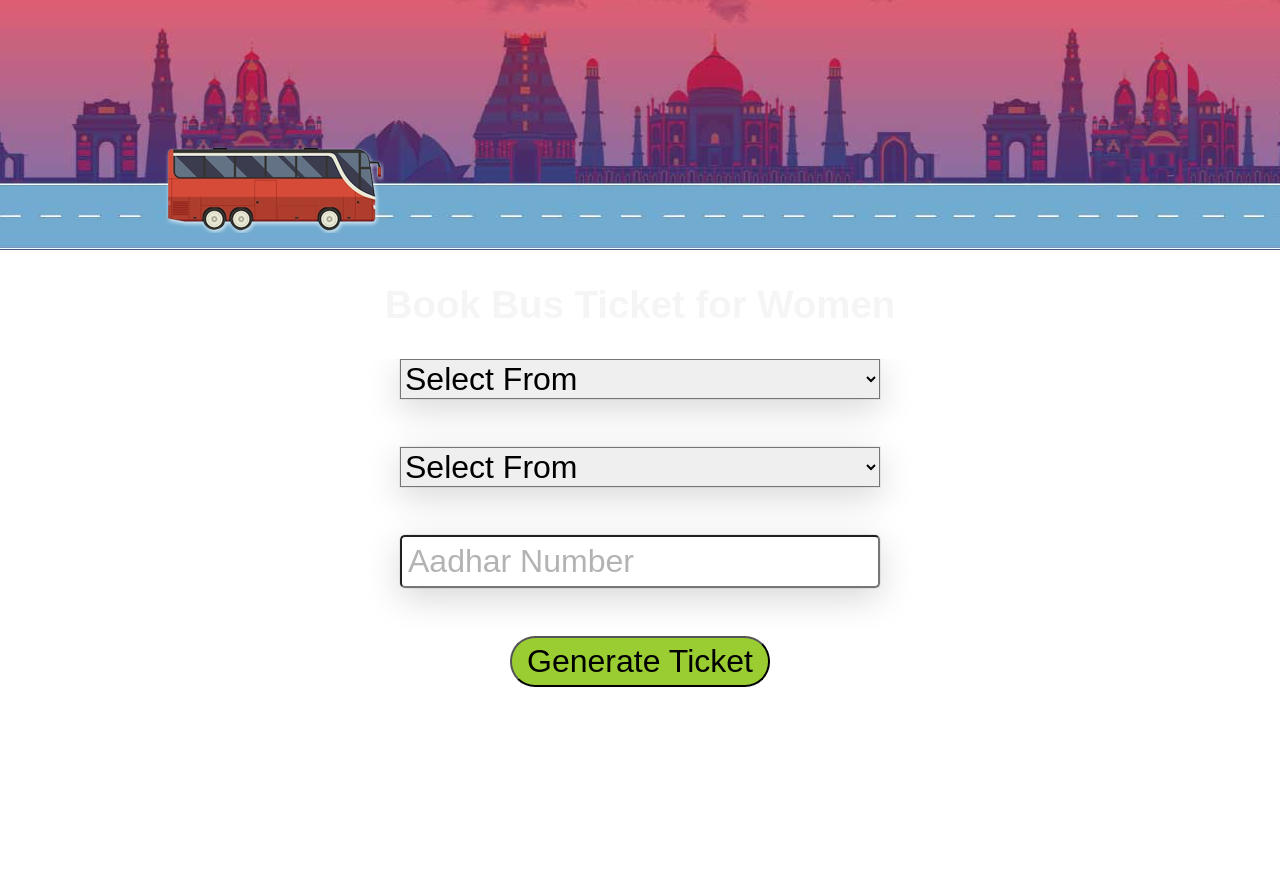
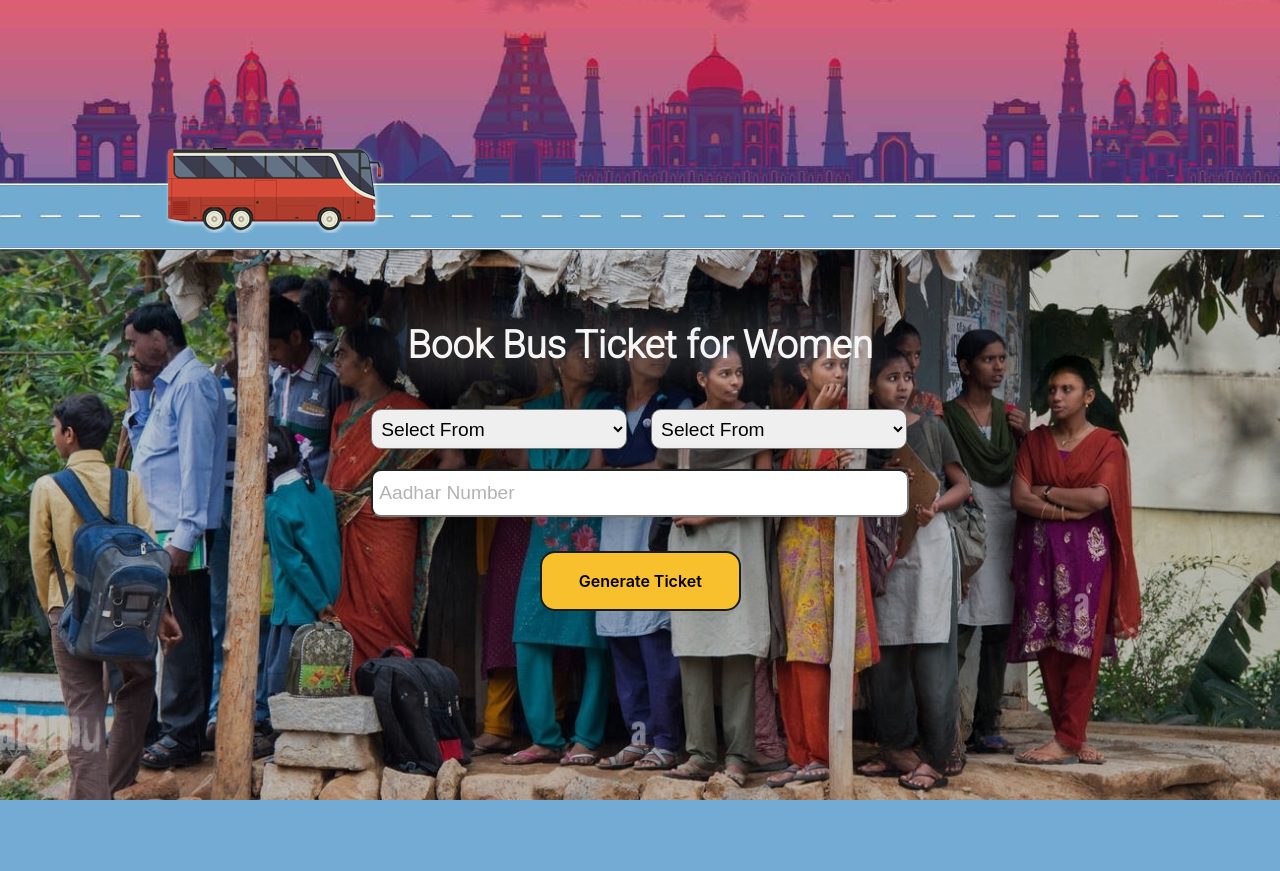
Before and after one commit to linuxchunk/Women_bus_free_ticket, a Flask app: template templates/home.html in a window 1280 px wide. After the commit the page ends 800 px from the top, so only its background shows below. Run offline with Flask 3, Linux system fonts and the light colour scheme; the template is opened without the code that fills it, so the values that code supplies are empty.

Commit message:
changes made

```diff
--- a/templates/home.html
+++ b/templates/home.html
@@ -20,8 +20,11 @@
       </div>
     </div>
     <main>
+      <div class="container">
         <h1>Book Bus Ticket for Women</h1>
         <form method="POST" action="/">
+          <div class="input_holder">
+            <div class="dropdown">
               <!-- <label for="startPoint">Starting Point:</label> -->
               <select id="startPoint" name="startPoint" required>
                 <option value="">Select From</option>
@@ -29,7 +32,6 @@
                 <option value="2">Stop 2</option>
                 <option value="3">Stop 3</option>
               </select>
-        <br /><br />
 
               <!-- <label for="destination">Destination:</label> -->
               <select id="destination" name="destination" required>
@@ -38,8 +40,8 @@
                 <option value="5">Stop 5</option>
                 <option value="6">Stop 6</option>
               </select>
-          <br /><br />
-
+            </div>
+            <div>
               <!-- <label for="Aadhar_number">Aadhar number:</label> -->
               <input
                 type="text"
@@ -50,10 +52,28 @@
                 max="999999999999"
                 required
               /><br /><br />
+            </div>
+          </div>
+          <button type="submit" class="open-button" id="modal">Generate Ticket</button>
+        </form>
+
+        <dialog class="modal" id="modal">
+          <div>
+            {% if message %}
+            <p>{{ message }}</p>
+            {% endif %} {% if qr_code %}
+            <img src="{{ qr_code }}" alt="QR Code" />
+            {% endif %}
+          </div>
+          <button class="button close-button">close modal</button>
+        </dialog>
+
+      </div>
+    </main>
 
 
-        <button type="submit">Generate Ticket</button>
-      </form>
-    </main>
+    <script src="script.js"></script>
+    <script src="pop.js"></script>
+
   </body>
 </html>
--- a/templates/index.css
+++ b/templates/index.css
@@ -1,21 +1,25 @@
-body{
+@import url('https://fonts.googleapis.com/css2?family=Roboto:wght@300&display=swap');
+body {
   margin: 0;
   padding: 0;
-    font-family: 'Roboto Regular',sans-serif;
+  font-family: 'Roboto', sans-serif;
   box-sizing: border-box;
   line-height: 1.5;
+  overflow: hidden;
 }
 
-*, ::after, ::before {
+*,
+::after,
+::before {
   box-sizing: border-box;
 }
-.bg1{
+.bg1 {
   height: 20%;
 }
 #bg {
-    margin-top:-100px;
+  margin-top: -100px;
   height: 350px;
-    width:100%;
+  width: 100%;
   background: url(img/Bus_Banner01.jpg) repeat-x;
   animation: animate-background linear 50s infinite;
   transform: scale(1);
@@ -31,23 +35,23 @@ body{
     background-position: -1350px;
   }
 }
-.Bus1{
+.Bus1 {
   margin-top: 15rem;
   margin-bottom: 5rem;
   margin-left: 10rem;
   text-align: left;
   padding: 5px;
 }
-main{
-    height: 74.4vh;
-    /* background-image: linear-gradient(rgba(0,0,0,0.2),rgba(0,0,0,0.2)),url(img/home_bg.jpeg); */
+main {
+  height: 550px;
+  background-image: linear-gradient(rgba(0, 0, 0, 0.2), rgba(0, 0, 0, 0.2)),
+    url(img/home_bg.jpeg);
   background-repeat: no-repeat;
   background-size: cover;
   background-position: center;
   background-blend-mode: darken;
-
 }
-main h1{
+main h1 {
   color: whitesmoke;
   text-shadow: 0px 0px 50px white;
   display: flex;
@@ -55,7 +59,16 @@ main h1{
   align-items: center;
   font-size: 3vw;
 }
-form{
+.container {
+  height: auto;
+  width: 100%;
+  padding-top: 40px;
+}
+.input_holder {
+  gap: 10px;
+
+}
+form {
   display: flex;
   justify-content: center;
   align-items: center;
@@ -64,29 +77,95 @@ form{
   overflow: hidden;
 }
 form input {
-    font-size: 2em;
+  font-size: 1.5vw;
+  width: 20vw;
+  height: 6vh;
   padding: 6px;
-    border-radius: 5px;
-    box-shadow: rgba(0, 0, 0, 0.16) 0px 10px 36px 0px, rgba(0, 0, 0, 0.06) 0px 0px 0px 1px;
-    width: 15em;
+  border-radius: 10px;
+  box-shadow: rgba(0, 0, 0, 0.16) 0px 10px 36px 0px,
+    rgba(0, 0, 0, 0.06) 0px 0px 0px 1px;
+  width: 42vw;
+  margin: 10px;
 }
-/* input::-webkit-outer-spin-button,
-input::-webkit-inner-spin-button {
-  -webkit-appearance: none;
+
+form select {
+  font-size: 1.5vw;
+  width: 20vw;
+  height: 5vh;
+  box-shadow: rgba(0, 0, 0, 0.16) 0px 10px 36px 0px,
+    rgba(0, 0, 0, 0.06) 0px 0px 0px 1px;
+  margin: 10px;
+  border-radius: 10px;
+  padding: 5px;
+}
+::placeholder {
+  color: #b3b3b3;
+}
+
+button {
+        appearance: none;
+        background-color: #F7C02C;
+        border: 0.125em solid #1A1A1A;
+        border-radius: 0.9375em;
+        box-sizing: border-box;
+        color: black;
+        cursor: pointer;
+        display: inline-block;
+        font-family: Roobert,-apple-system,BlinkMacSystemFont,"Segoe UI",Helvetica,Arial,sans-serif,"Apple Color Emoji","Segoe UI Emoji","Segoe UI Symbol";
+        font-size: 16px;
+        font-weight: 600;
+        line-height: normal;
         margin: 0;
-} */
-form select{
-    font-size: 2em;
-    width: 15em;
-    box-shadow: rgba(0, 0, 0, 0.16) 0px 10px 36px 0px, rgba(0, 0, 0, 0.06) 0px 0px 0px 1px;
+        min-height: 3.75em;
+        min-width: 0;
+        outline: none;
+        padding: 1em 2.3em;
+        text-align: center;
+        text-decoration: none;
+        transition: all 300ms cubic-bezier(.23, 1, 0.32, 1);
+        user-select: none;
+        -webkit-user-select: none;
+        touch-action: manipulation;
+        will-change: transform;
+       }
 
+       button:disabled {
+        pointer-events: none;
        }
-::placeholder{
-    color: #B3B3B3;
+
+       button:hover {
+        color: #fff;
+        background-color: #1A1A1A;
+        box-shadow: rgba(0, 0, 0, 0.25) 0 8px 15px;
+        transform: translateY(-2px);
        }
-button{
-    font-size: 2em;
-    border-radius: 25px;
-    padding: 5px 15px 5px 15px;
-    background-color: yellowgreen;
+
+       button:active {
+        box-shadow: none;
+        transform: translateY(0);
        }
+
+.modal {
+    max-width: 50ch;
+    & > * {
+      margin: 0 0 0.5rem 0;
+    }
+  }
+
+  .modal::backdrop {
+    background: rgb(0 0 0 / 0.4);
+  }
+  h1 em {
+    color: var(--cyan-9);
+    text-decoration: underline;
+    text-underline-offset: 0.25em;
+  }
+
+  .button {
+    border: 0;
+    cursor: pointer;
+    background: var(--gray-8);
+    color: var(--gray-2);
+    font-weight: 700;
+    padding: var(--size-2) var(--size-4);
+  }
--- /dev/null
+++ b/templates/pop.js
@@ -0,0 +1,11 @@
+const modal = document.querySelector("#modal");
+const openModal = document.querySelector(".open-button");
+const closeModal = document.querySelector(".close-button");
+
+openModal.addEventListener("click", () => {
+  modal.showModal();
+});
+
+closeModal.addEventListener("click", () => {
+  modal.close();
+});
```
Lines whose indentation alone changed are shown as unchanged.
